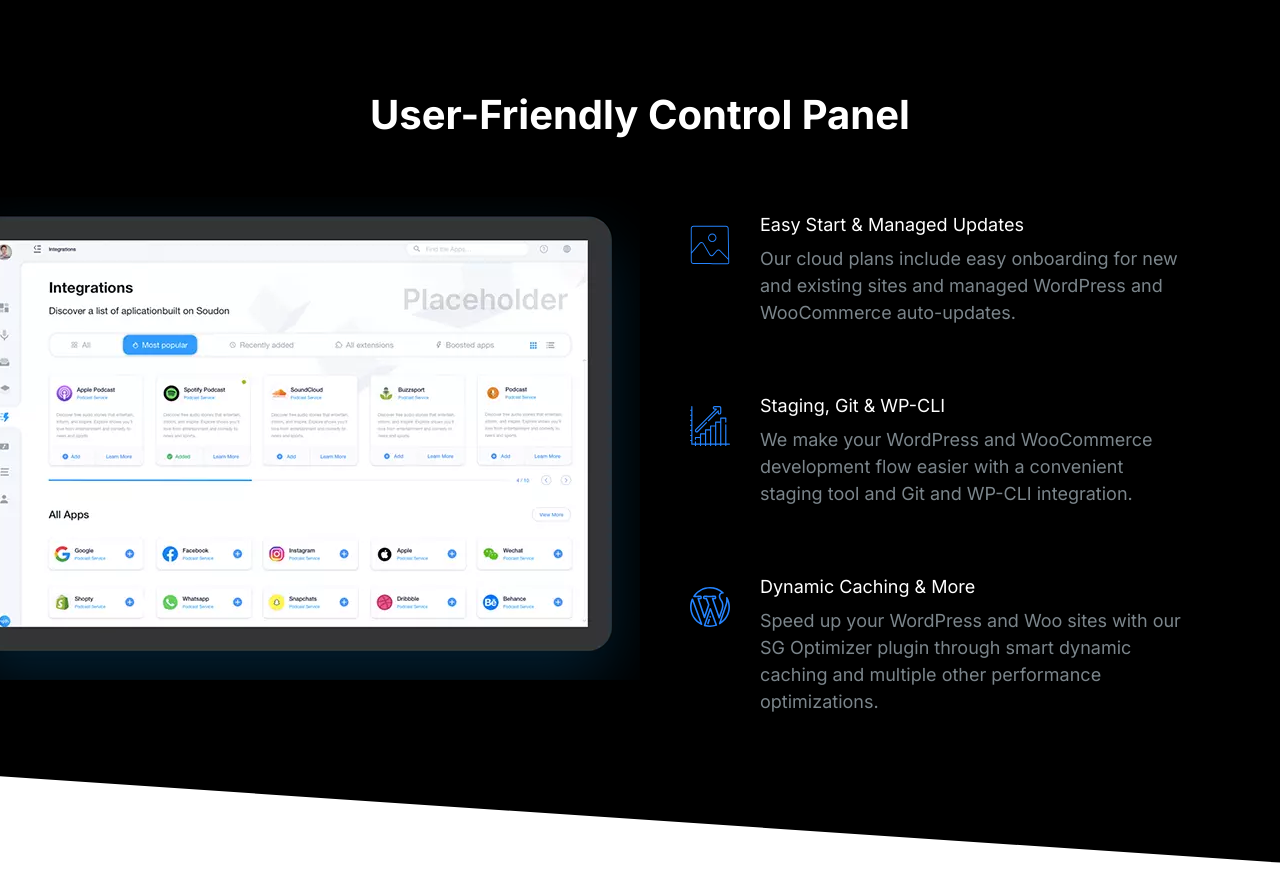
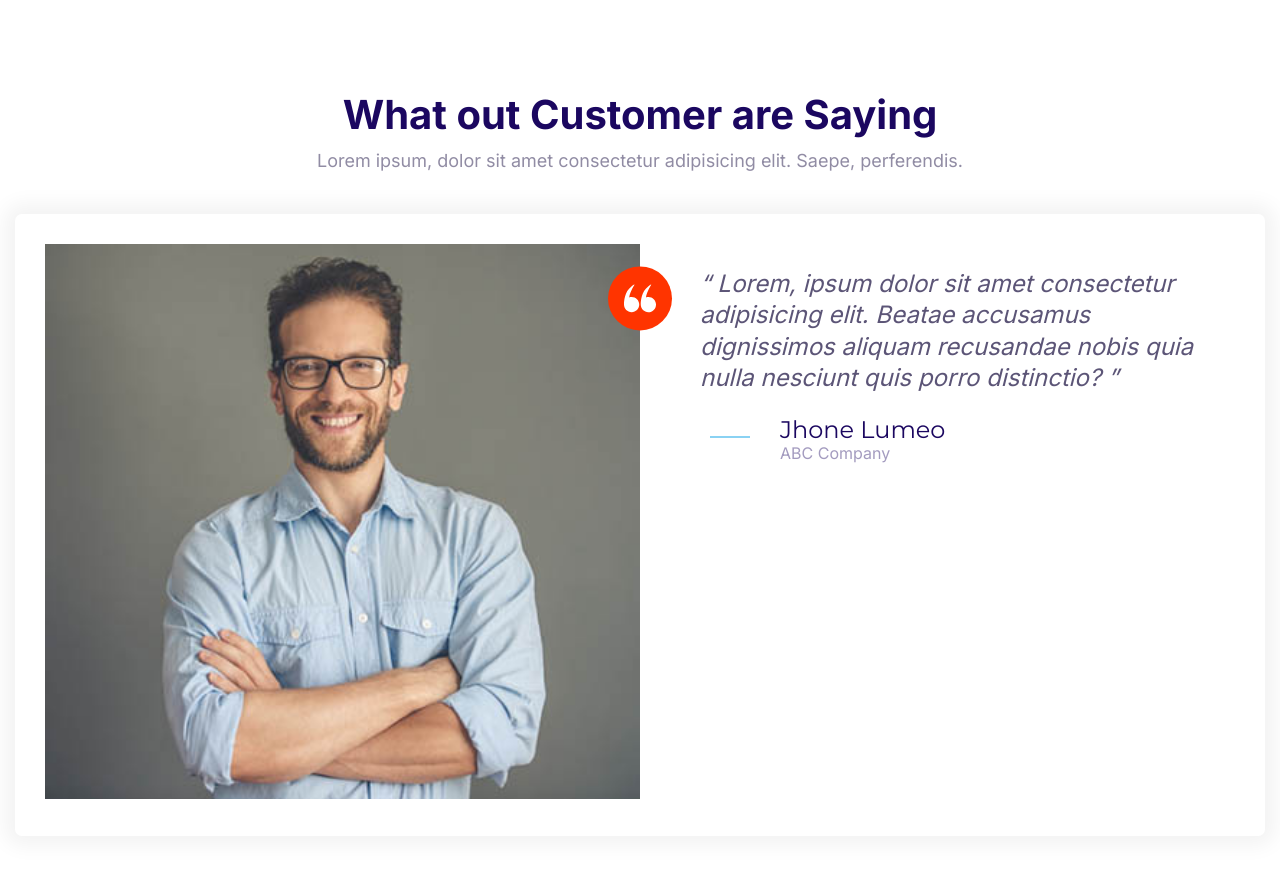
Before and after one commit to hoang91/Frontend-FirstProject, a plain HTML site: page index.html in a window 1280 px wide. Before the commit the page ends 863 px from the top, so only its background shows below. Drawn offline with Linux system fonts and the light colour scheme.

Commit message:
Update the testimonial component

```diff
--- a/css/styles.css
+++ b/css/styles.css
@@ -636,6 +636,7 @@
 
 .block__header {
   text-align: center;
+  margin-bottom: 4rem;
 }
 
 .block__heading {
--- a/index.html
+++ b/index.html
@@ -15,75 +15,49 @@
     <title>Document</title>
   </head>
   <body>
-    <section class="block block--dark block--skewed-right block-showcase">
+    <section class="block">
       <header class="block__header">
-        <h2>User-Friendly Control Panel</h2>
+        <h2>What out Customer are Saying</h2>
+        <p>
+          Lorem ipsum, dolor sit amet consectetur adipisicing elit. Saepe,
+          perferendis.
+        </p>
       </header>
-      <div class="container grid grid--1x2">
-        <picture class="block-showcase__image">
-          <source
-            type="image/webp"
-            srcset="images/ipad@1x.webp 1x, images/ipad@2x.webp 2x"
-          />
-          <source
-            type="image/png"
-            srcset="images/ipad@1x.png 1x, images/ipad@2x.png 2x"
-          />
-          <img src="images/ipad.png" alt="" />
-        </picture>
-        <ul>
-          <li class="list">
+      <div>
+        <div class="card testimonial">
+          <div class="grid grid--1x2">
+            <div class="testimonial__image">
+              <img src="images/testimonial.jpg" alt="Customer Avatar" />
+              <span class="icon-container icon-container--accent">
+                <svg class="icon icon--white icon--small">
+                  <use xlink:href="images/sprite.svg#quotes"></use>
+                </svg>
+              </span>
+            </div>
+            <blockquote class="quote">
+              <p class="quote__text">
+                Lorem, ipsum dolor sit amet consectetur adipisicing elit. Beatae
+                accusamus dignissimos aliquam recusandae nobis quia nulla
+                nesciunt quis porro distinctio?
+              </p>
+              <footer>
                 <div class="media">
                   <div class="media__image">
-                <svg class="icon icon--primary">
-                  <use xlink:href="images/sprite.svg#snap"></use>
+                    <svg class="icon icon--primary quote__line">
+                      <use xlink:href="images/sprite.svg#line"></use>
                     </svg>
                   </div>
                   <div class="media__body">
-                <h3 class="media__title">Easy Start & Managed Updates</h3>
-                <p class="media__description">
-                  Our cloud plans include easy onboarding for new and existing
-                  sites and managed WordPress and WooCommerce auto-updates.
+                    <h3 class="media__title quote__author">Jhone Lumeo</h3>
+                    <p class="media__description quote__organization">
+                      ABC Company
                     </p>
                   </div>
                 </div>
-          </li>
-
-          <li class="list">
-            <div class="media">
-              <div class="media__image">
-                <svg class="icon icon--primary">
-                  <use xlink:href="images/sprite.svg#growth"></use>
-                </svg>
-              </div>
-              <div class="media__body">
-                <h3 class="media__title">Staging, Git & WP-CLI</h3>
-                <p class="media__description">
-                  We make your WordPress and WooCommerce development flow easier
-                  with a convenient staging tool and Git and WP-CLI integration.
-                </p>
+              </footer>
+            </blockquote>
           </div>
         </div>
-          </li>
-
-          <li class="list">
-            <div class="media">
-              <div class="media__image">
-                <svg class="icon icon--primary">
-                  <use xlink:href="images/sprite.svg#wordpress"></use>
-                </svg>
-              </div>
-              <div class="media__body">
-                <h3 class="media__title">Dynamic Caching & More</h3>
-                <p class="media__description">
-                  Speed up your WordPress and Woo sites with our SG Optimizer
-                  plugin through smart dynamic caching and multiple other
-                  performance optimizations.
-                </p>
-              </div>
-            </div>
-          </li>
-        </ul>
       </div>
     </section>
     <script src="js/main.js"></script>
```
Lines whose indentation alone changed are shown as unchanged.
